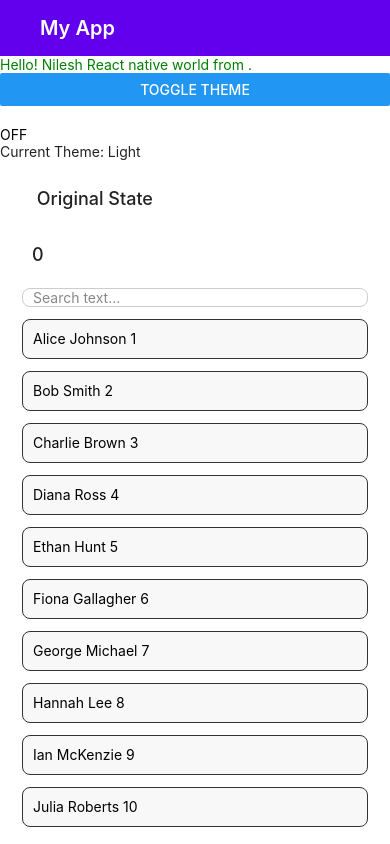
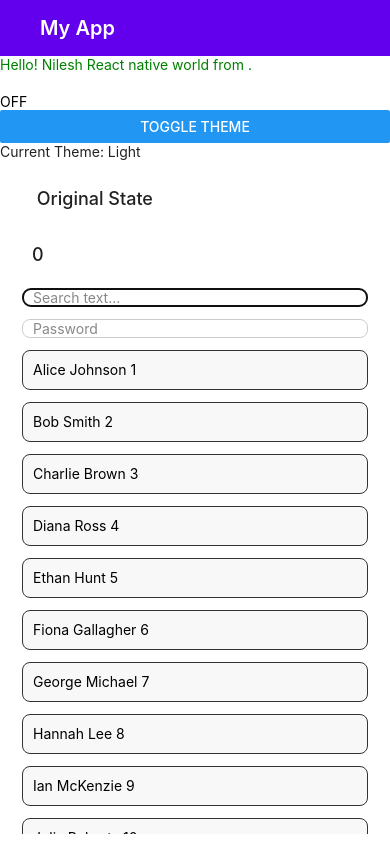
Before and after one commit to NileshWal/RNPracticeRepo, a React Native app: screen / in a window 390 px wide. Built offline with nearby package versions, Linux system fonts and the light colour scheme.

Commit message:
1. Practicing Image and TextInput UI components.

```diff
--- a/App.tsx
+++ b/App.tsx
@@ -6,13 +6,15 @@
  */
 
 import React, { useState } from 'react';
-import { Button, View, useColorScheme, Text } from 'react-native';
+import { Button, View, useColorScheme, Text, Image } from 'react-native';
 import HomeScreen from './screens/HomeScreen';
 import { SafeAreaProvider } from 'react-native-safe-area-context';
 import { ThemeContext } from './context/ThemeContext';
 import ToolBar from './components/ToolBar';
 import useToggle from './customHooks/useToggle';
 import MyText from './components/MyText';
+import { globalStyles } from './styles/globalStyles';
+import CustomLogs from './components/CustomLogs';
 
 function App() {
   // const getUser = _userName => {
@@ -24,10 +26,15 @@ function App() {
   //   .then(val => console.log('success val ' + val))
   //   .catch(err => console.error('error val ' + err));
 
+  const TAG = 'App';
   const scheme = useColorScheme(); // 'dark' or 'light'
   const isDarkMode = scheme === 'dark';
+  const globalStyle = globalStyles(isDarkMode);
   const [isDarkTheme, setIsDarkTheme] = useState(isDarkMode);
   const [showText, setShowText] = useState(true);
+  const [imageSource, setImageSource] = useState({
+    uri: 'https://example.com',
+  });
 
   const toggleTheme = () => {
     //setIsDarkTheme(!isDarkTheme);
@@ -42,11 +49,24 @@ function App() {
         <ToolBar title="My App" isDarkMode={isDarkTheme} />
         {showText && <MyText name="Nilesh" />}
         {/* <MyText name={'Nilesh'} /> */}
+        <View style={globalStyle.viewDimen} />
+        <Text style={globalStyle.sampleTextDimen}>{isOn ? 'ON' : 'OFF'}</Text>
         <Button title="Toggle Theme" onPress={toggleTheme} />
-        <View style={{ height: 20, backgroundColor: '#ffffff' }} />
-        <Text style={{ backgroundColor: '#ffffff', color: '#000000' }}>
-          {isOn ? 'ON' : 'OFF'}
-        </Text>
+        {/* <Image
+          source={imageSource}
+          style={globalStyle.imageDimen}
+          resizeMode={'center'}
+          onError={() => {
+            CustomLogs.debug(TAG, 'Error while loading image');
+            setImageSource(require('./assets/images/cake.png'));
+          }}
+        />
+        <Image
+          source={{
+            uri: 'https://images.unsplash.com/photo-1578985545062-69928b1d9587?ixlib=rb-4.0.3&ixid=MnwxMjA3fDB8MHxwaG90by1wYWdlfHx8fGVufDB8fHx8&auto=format&fit=crop&w=1089&q=80',
+          }}
+          style={globalStyle.imageDimen}
+        /> */}
         <HomeScreen />
       </SafeAreaProvider>
     </ThemeContext.Provider>
--- a/screens/HomeScreen.tsx
+++ b/screens/HomeScreen.tsx
@@ -22,6 +22,7 @@ const HomeScreen: React.FC = () => {
   const isDarkTheme = useContext(ThemeContext);
   const uiElements = globalStyles(isDarkTheme);
   const [searchText, setSearchText] = useState<string>('');
+  const [passwordText, setPasswordText] = useState<string>('');
   const [data, setData] = useState<ListItem[]>([]);
   const [filteredData, setFilteredData] = useState<ListItem[]>([]);
   const [stateText, setStateText] = useState(0);
@@ -84,13 +85,24 @@ const HomeScreen: React.FC = () => {
         >
           {stateText}
         </Text>
-
         <TextInput
           style={uiElements.input}
           placeholder="Search text..."
           placeholderTextColor="#888"
           onChangeText={handleSearch}
           value={searchText}
+          autoFocus={true}
+        />
+        <TextInput
+          style={uiElements.input}
+          placeholder="Password"
+          placeholderTextColor="#888"
+          onChangeText={value => {
+            CustomLogs.debug(TAG, 'password valus ' + value);
+            setPasswordText(value);
+          }}
+          value={passwordText}
+          secureTextEntry={true}
         />
         <FlatList
           data={filteredData}
--- a/styles/globalStyles.tsx
+++ b/styles/globalStyles.tsx
@@ -18,6 +18,7 @@ export const globalStyles = (isDarkMode: Boolean) =>
       paddingHorizontal: 10,
       marginVertical: 6,
       marginHorizontal: 12,
+      color: '#000000',
     },
     contentContainer: {
       flex: 1,
@@ -75,4 +76,20 @@ export const globalStyles = (isDarkMode: Boolean) =>
       marginVertical: 6,
       backgroundColor: '#f8f8f8',
     },
+    //image dimens
+    imageDimen: {
+      width: 200,
+      height: 100,
+      backgroundColor: 'red',
+    },
+    //view dimens
+    viewDimen: {
+      height: 20,
+      backgroundColor: '#ffffff',
+    },
+    //sample text dimens
+    sampleTextDimen: {
+      backgroundColor: '#ffffff',
+      color: '#000000',
+    },
   });
```
Also changed, not shown: assets/images/cake.png (added).
